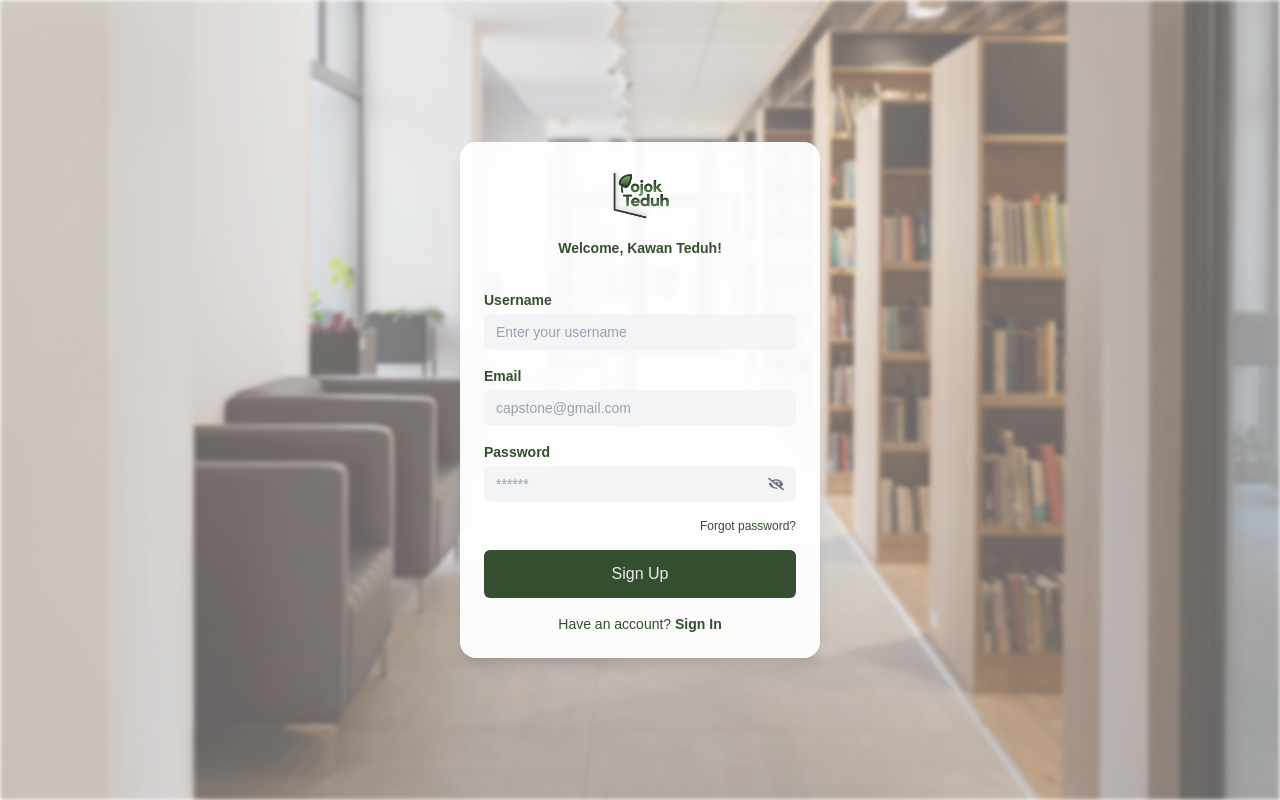
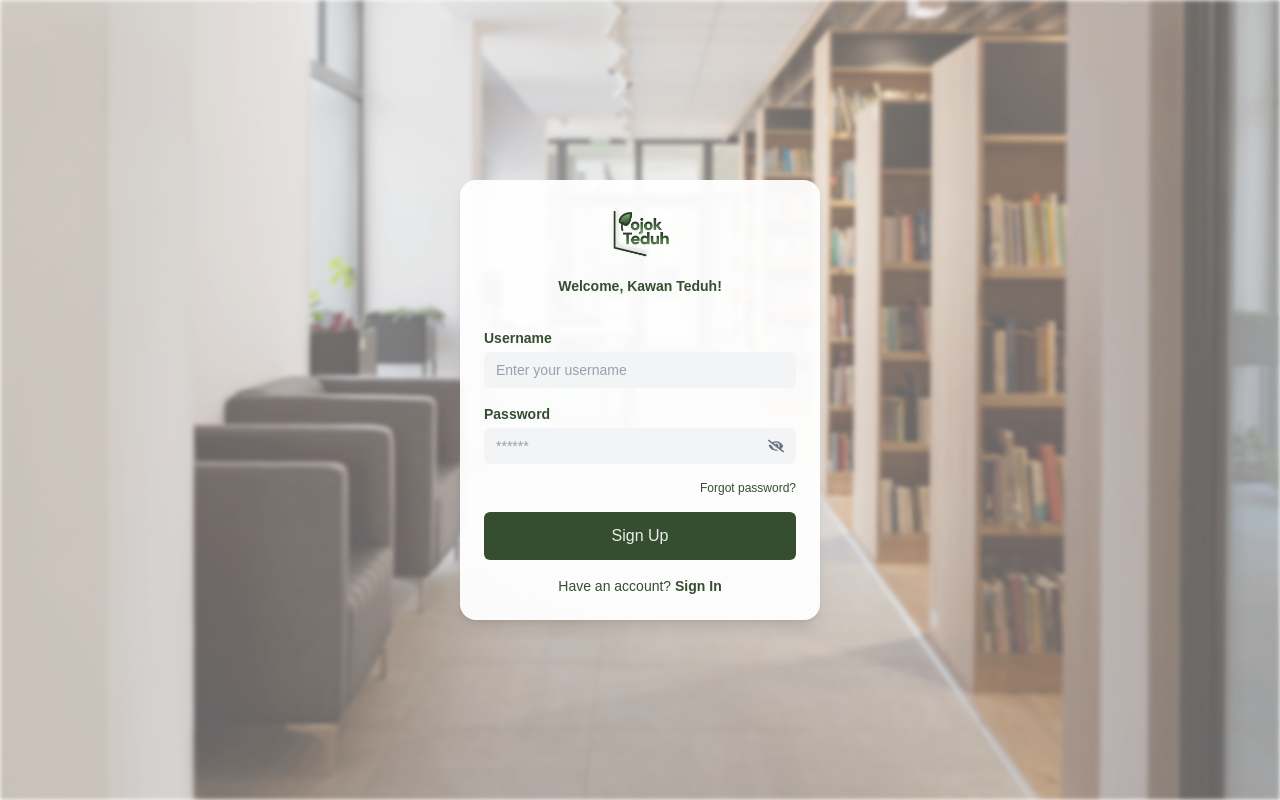
Before and after one commit to nailahmarsa/capstone, a Next.js app: page / in a window 1280 px wide. Built offline with nearby package versions, Linux system fonts and the light colour scheme.

Commit message:
remove email field

```diff
--- a/app/page.tsx
+++ b/app/page.tsx
@@ -47,11 +47,7 @@ function AuthCard({ isSignUp, setIsSignUp }) {
 
       {/* Form */}
       <form className="space-y-4 mt-8">
-        {isSignUp && (
-          <Input label="Username" placeholder="Enter your username" />
-        )}
-
-        <Input label="Email" placeholder="capstone@gmail.com" />
+        <Input label="Username" placeholder="Enter your username" />
         <Input label="Password" placeholder="******" type="password" />
 
         <div className="text-right text-xs font-medium text-[#354e30] mt-0.5 cursor-pointer hover:underline transition">
```
